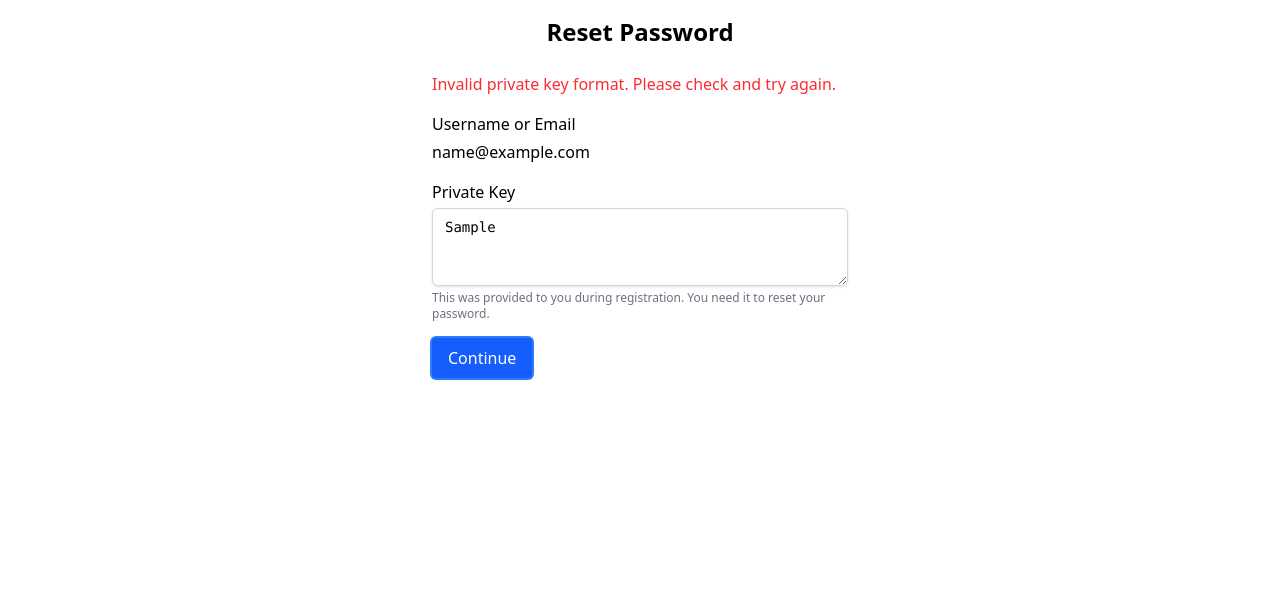
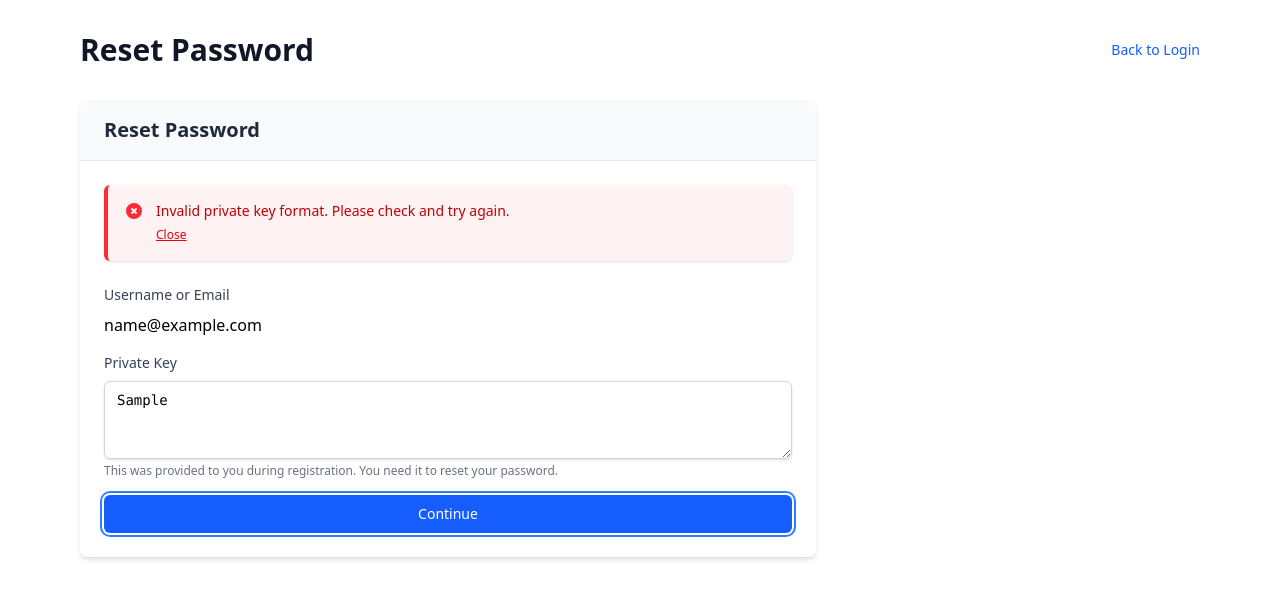
Before and after one commit to Killian1023/comp3334-project, a Next.js app: page /reset-password in a window 1280 px wide. Both pictures are taken after typing "name@example.com", "Sample" into the empty fields and a click on the button "Continue". Shown: the top 598 px of the page. Built offline with nearby package versions, Linux system fonts and the light colour scheme.

Commit message:
Enhance password reset UI with improved error handling, layout adjustments, and a link to the login page

```diff
--- a/src/app/components/auth/PasswordResetForm.tsx
+++ b/src/app/components/auth/PasswordResetForm.tsx
@@ -128,11 +128,34 @@ const PasswordResetForm: React.FC<PasswordResetFormProps> = ({
 
     if (showPasswordForm || showHotpInput) {
         return (
+            <div className="bg-white rounded-lg shadow-md overflow-hidden">
+                <div className="px-6 py-4 bg-gray-50 border-b border-gray-200">
+                    <h2 className="text-xl font-semibold text-gray-800">Set New Password</h2>
+                </div>
+                <div className="p-6">
+                    {error && (
+                        <div className="mb-6 bg-red-50 border-l-4 border-red-500 text-red-700 p-4 rounded-md shadow-sm">
+                            <div className="flex">
+                                <div className="flex-shrink-0">
+                                    <svg className="h-5 w-5 text-red-500" xmlns="http://www.w3.org/2000/svg" viewBox="0 0 20 20" fill="currentColor">
+                                        <path fillRule="evenodd" d="M10 18a8 8 0 100-16 8 8 0 000 16zM8.707 7.293a1 1 0 00-1.414 1.414L8.586 10l-1.293 1.293a1 1 0 101.414 1.414L10 11.414l1.293 1.293a1 1 0 001.414-1.414L11.414 10l1.293-1.293a1 1 0 00-1.414-1.414L10 8.586 8.707 7.293z" clipRule="evenodd" />
+                                    </svg>
+                                </div>
+                                <div className="ml-3">
+                                    <p className="text-sm">{error}</p>
+                                    <button
+                                        className="text-xs text-red-600 hover:text-red-800 font-medium underline mt-1"
+                                        onClick={() => setError('')}
+                                    >
+                                        Close
+                                    </button>
+                                </div>
+                            </div>
+                        </div>
+                    )}
                     <form onSubmit={handlePasswordSubmit} className="space-y-4">
-                {error && <p className="text-red-500">{error}</p>}
-
                         <div>
-                    <label htmlFor="hotpCode" className="block mb-1">Authentication Code</label>
+                            <label htmlFor="hotpCode" className="block mb-2 text-sm font-medium text-gray-700">Authentication Code</label>
                             <Input
                                 id="hotpCode"
                                 type="text"
@@ -148,7 +171,7 @@ const PasswordResetForm: React.FC<PasswordResetFormProps> = ({
                         </div>
 
                         <div>
-                    <label htmlFor="password" className="block mb-1">New Password</label>
+                            <label htmlFor="password" className="block mb-2 text-sm font-medium text-gray-700">New Password</label>
                             <Input
                                 id="password"
                                 type="password"
@@ -160,7 +183,7 @@ const PasswordResetForm: React.FC<PasswordResetFormProps> = ({
                         </div>
 
                         <div>
-                    <label htmlFor="confirmPassword" className="block mb-1">Confirm Password</label>
+                            <label htmlFor="confirmPassword" className="block mb-2 text-sm font-medium text-gray-700">Confirm Password</label>
                             <Input
                                 id="confirmPassword"
                                 type="password"
@@ -171,19 +194,53 @@ const PasswordResetForm: React.FC<PasswordResetFormProps> = ({
                             />
                         </div>
 
-                <Button type="submit" disabled={isLoading}>
-                    {isLoading ? 'Processing...' : 'Reset Password'}
+                        <Button
+                            type="submit"
+                            disabled={isLoading}
+                            className="w-full flex justify-center py-2 px-4 border border-transparent rounded-md shadow-sm text-sm font-medium text-white bg-blue-600 hover:bg-blue-700 focus:outline-none focus:ring-2 focus:ring-offset-2 focus:ring-blue-500"
+                        >
+                            {isLoading ? (
+                                <div className="flex items-center">
+                                    <div className="inline-block animate-spin rounded-full h-4 w-4 border-b-2 border-white mr-2"></div>
+                                    Processing...
+                                </div>
+                            ) : 'Reset Password'}
                         </Button>
                     </form>
+                </div>
+            </div>
         );
     }
 
     return (
+        <div className="bg-white rounded-lg shadow-md overflow-hidden">
+            <div className="px-6 py-4 bg-gray-50 border-b border-gray-200">
+                <h2 className="text-xl font-semibold text-gray-800">Reset Password</h2>
+            </div>
+            <div className="p-6">
+                {error && (
+                    <div className="mb-6 bg-red-50 border-l-4 border-red-500 text-red-700 p-4 rounded-md shadow-sm">
+                        <div className="flex">
+                            <div className="flex-shrink-0">
+                                <svg className="h-5 w-5 text-red-500" xmlns="http://www.w3.org/2000/svg" viewBox="0 0 20 20" fill="currentColor">
+                                    <path fillRule="evenodd" d="M10 18a8 8 0 100-16 8 8 0 000 16zM8.707 7.293a1 1 0 00-1.414 1.414L8.586 10l-1.293 1.293a1 1 0 101.414 1.414L10 11.414l1.293 1.293a1 1 0 001.414-1.414L11.414 10l1.293-1.293a1 1 0 00-1.414-1.414L10 8.586 8.707 7.293z" clipRule="evenodd" />
+                                </svg>
+                            </div>
+                            <div className="ml-3">
+                                <p className="text-sm">{error}</p>
+                                <button
+                                    className="text-xs text-red-600 hover:text-red-800 font-medium underline mt-1"
+                                    onClick={() => setError('')}
+                                >
+                                    Close
+                                </button>
+                            </div>
+                        </div>
+                    </div>
+                )}
                 <form onSubmit={handleUsernameSubmit} className="space-y-4">
-            {error && <p className="text-red-500">{error}</p>}
-
                     <div>
-                <label htmlFor="usernameOrEmail" className="block mb-1">Username or Email</label>
+                        <label htmlFor="usernameOrEmail" className="block mb-2 text-sm font-medium text-gray-700">Username or Email</label>
                         <Input
                             id="usernameOrEmail"
                             type="text"
@@ -195,10 +252,10 @@ const PasswordResetForm: React.FC<PasswordResetFormProps> = ({
                     </div>
 
                     <div>
-                <label htmlFor="privateKey" className="block mb-1">Private Key</label>
+                        <label htmlFor="privateKey" className="block mb-2 text-sm font-medium text-gray-700">Private Key</label>
                         <textarea
                             id="privateKey"
-                    className="appearance-none block w-full px-3 py-2 border border-gray-300 rounded-md shadow-sm placeholder-gray-400 focus:outline-none focus:ring-indigo-500 focus:border-indigo-500 font-mono text-sm"
+                            className="appearance-none block w-full px-3 py-2 border border-gray-300 rounded-md shadow-sm placeholder-gray-400 focus:outline-none focus:ring-blue-500 focus:border-blue-500 font-mono text-sm"
                             placeholder="Enter your private key"
                             value={privateKey}
                             onChange={(e) => setPrivateKey(e.target.value)}
@@ -211,10 +268,23 @@ const PasswordResetForm: React.FC<PasswordResetFormProps> = ({
                         </p>
                     </div>
 
-            <Button type="submit" disabled={isLoading}>
-                {isLoading ? 'Verifying...' : 'Continue'}
+                    <div className="mt-4">
+                        <Button
+                            type="submit"
+                            disabled={isLoading}
+                            className="w-full flex justify-center py-2 px-4 border border-transparent rounded-md shadow-sm text-sm font-medium text-white bg-blue-600 hover:bg-blue-700 focus:outline-none focus:ring-2 focus:ring-offset-2 focus:ring-blue-500"
+                        >
+                            {isLoading ? (
+                                <div className="flex items-center">
+                                    <div className="inline-block animate-spin rounded-full h-4 w-4 border-b-2 border-white mr-2"></div>
+                                    Verifying...
+                                </div>
+                            ) : 'Continue'}
                         </Button>
+                    </div>
                 </form>
+            </div>
+        </div>
     );
 };
 
--- a/src/app/reset-password/page.tsx
+++ b/src/app/reset-password/page.tsx
@@ -3,6 +3,7 @@
 import React, { useState } from 'react';
 import { useRouter } from 'next/navigation';
 import PasswordResetForm from '@/app/components/auth/PasswordResetForm';
+import Link from 'next/link';
 
 const ResetPasswordPage = () => {
     const [message, setMessage] = useState<string>('');
@@ -37,26 +38,41 @@ const ResetPasswordPage = () => {
     };
 
     return (
-        <div className="container mx-auto p-4 max-w-md">
-            <h1 className="text-2xl font-bold mb-6 text-center">Reset Password</h1>
+        <div className="max-w-6xl mx-auto px-4 py-8">
+            <div className="flex justify-between items-center mb-8">
+                <h1 className="text-3xl font-bold text-gray-900">Reset Password</h1>
+                <div className="flex items-center space-x-4">
+                    <Link href="/login" className="text-sm text-blue-600 hover:text-blue-800">
+                        Back to Login
+                    </Link>
+                </div>
+            </div>
 
             {status === 'success' && (
-                <div className="bg-green-100 border-l-4 border-green-500 p-4 mb-4 text-green-700">
-                    {message}
+                <div className="mb-6 bg-green-50 border-l-4 border-green-500 text-green-700 p-4 rounded-md shadow-sm">
+                    <div className="flex">
+                        <div className="flex-shrink-0">
+                            <svg className="h-5 w-5 text-green-500" xmlns="http://www.w3.org/2000/svg" viewBox="0 0 20 20" fill="currentColor">
+                                <path fillRule="evenodd" d="M10 18a8 8 0 100-16 8 8 0 000 16zm3.707-9.293a1 1 0 00-1.414-1.414L9 10.586 7.707 9.293a1 1 0 00-1.414 1.414l2 2a1 1 0 001.414 0l4-4z" clipRule="evenodd" />
+                            </svg>
+                        </div>
+                        <div className="ml-3">
+                            <p className="text-sm">{message}</p>
+                        </div>
+                    </div>
                 </div>
             )}
 
-            {status === 'error' && (
-                <div className="bg-red-100 border-l-4 border-red-500 p-4 mb-4 text-red-700">
-                    {message}
+            <div className="grid grid-cols-1 lg:grid-cols-3 gap-8">
+
+                <div className="lg:col-span-2">
+                    <PasswordResetForm
+                        onResetRequest={handleResetRequest}
+                        onResetPassword={handleResetPassword}
+                        isLoading={isLoading}
+                    />
                 </div>
-            )}
-
-            <PasswordResetForm
-                onResetRequest={handleResetRequest}
-                onResetPassword={handleResetPassword}
-                isLoading={isLoading}
-            />
+            </div>
         </div>
     );
 };
```
Lines whose indentation alone changed are shown as unchanged.
